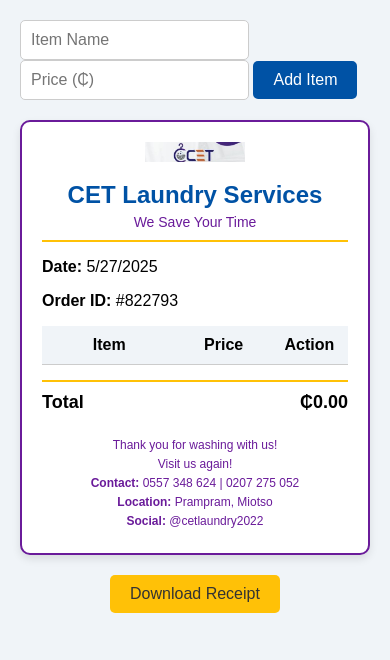
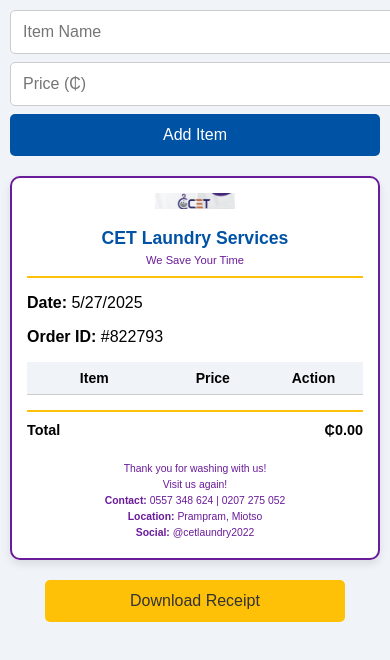
Before and after one commit to JeroGh/receipt, a plain HTML site: page index.html in a window 390 px wide. Drawn offline with Linux system fonts and the light colour scheme.

Commit message:
Update style.css

```diff
--- a/style.css
+++ b/style.css
@@ -3,17 +3,28 @@
     background-color: #f0f4f8;
     margin: 0;
     padding: 20px;
+    min-height: 100vh;
+    display: flex;
+    justify-content: center;
+    align-items: flex-start;
   }
 
   .container {
+    width: 100%;
     max-width: 600px;
     margin: 0 auto;
   }
 
   .input-section {
+    width: 100%;
+    margin-bottom: 20px;
+  }
+
+  .input-wrapper {
     display: flex;
+    flex-wrap: wrap;
     gap: 10px;
-    margin-bottom: 20px;
+    justify-content: center;
   }
 
   input {
@@ -21,21 +32,24 @@
     border: 1px solid #ccc;
     border-radius: 5px;
     font-size: 16px;
+    flex: 1;
+    min-width: 120px;
   }
 
   input:focus {
     outline: none;
-    border-color: #0052A5; /* CET blue */
+    border-color: #0052A5;
   }
 
   button {
     padding: 10px 20px;
-    background-color: #0052A5; /* CET blue */
+    background-color: #0052A5;
     color: white;
     border: none;
     border-radius: 5px;
     cursor: pointer;
     font-size: 16px;
+    transition: background-color 0.3s;
   }
 
   button:hover {
@@ -44,38 +58,43 @@
 
   .receipt {
     background-color: white;
-    border: 2px solid #6A1B9A; /* CET purple */
+    border: 2px solid #6A1B9A;
     border-radius: 10px;
     padding: 20px;
     box-shadow: 0 4px 8px rgba(0, 0, 0, 0.1);
+    width: 100%;
+    box-sizing: border-box;
   }
 
   .header {
     text-align: center;
-    border-bottom: 2px solid #FFC107; /* CET yellow */
+    border-bottom: 2px solid #FFC107;
     padding-bottom: 10px;
     margin-bottom: 15px;
   }
 
   .logo {
     max-width: 100px;
+    width: 100%;
+    height: auto;
     margin-bottom: 10px;
   }
 
   .header h2 {
-    color: #0052A5; /* CET blue */
+    color: #0052A5;
     margin: 5px 0;
-    font-size: 24px;
+    font-size: 1.5rem;
   }
 
   .header p {
-    color: #6A1B9A; /* CET purple */
-    font-size: 14px;
+    color: #6A1B9A;
+    font-size: 0.875rem;
     margin: 0;
   }
 
   .items-table {
     margin: 15px 0;
+    width: 100%;
   }
 
   .table-header {
@@ -120,6 +139,7 @@
     padding: 5px 10px;
     cursor: pointer;
     border-radius: 3px;
+    font-size: 0.875rem;
   }
 
   .remove-btn:hover {
@@ -129,17 +149,17 @@
   .total {
     display: flex;
     justify-content: space-between;
-    font-size: 18px;
+    font-size: 1.125rem;
     font-weight: bold;
     padding: 10px 0;
-    border-top: 2px solid #FFC107; /* CET yellow */
+    border-top: 2px solid #FFC107;
     margin-top: 15px;
   }
 
   .footer {
     text-align: center;
-    color: #6A1B9A; /* CET purple */
-    font-size: 12px;
+    color: #6A1B9A;
+    font-size: 0.75rem;
     margin-top: 15px;
   }
 
@@ -150,10 +170,124 @@
   .download-btn {
     display: block;
     margin: 20px auto;
-    background-color: #FFC107; /* CET yellow */
+    background-color: #FFC107;
     color: #333;
+    padding: 12px 24px;
+    font-size: 1rem;
+    width: 100%;
+    max-width: 300px; /* Limit max width for larger screens */
+    box-sizing: border-box;
   }
 
   .download-btn:hover {
     background-color: #e0a800;
   }
+
+  /* Tablet screens (768px - 1024px) */
+  @media (max-width: 1024px) {
+    .container {
+      max-width: 90%;
+    }
+
+    .header h2 {
+      font-size: 1.25rem;
+    }
+
+    .header p {
+      font-size: 0.75rem;
+    }
+
+    input, button {
+      font-size: 14px;
+      padding: 8px;
+    }
+
+    .table-header span, .item span {
+      font-size: 0.875rem;
+    }
+
+    .total {
+      font-size: 1rem;
+    }
+
+    .footer {
+      font-size: 0.7rem;
+    }
+  }
+
+  /* Phone screens (below 768px) */
+  @media (max-width: 768px) {
+    body {
+      padding: 10px;
+    }
+
+    .container {
+      max-width: 100%;
+    }
+
+    .input-wrapper {
+      flex-direction: column;
+      gap: 8px;
+    }
+
+    input {
+      width: 100%;
+      min-width: unset;
+      font-size: 16px;
+      padding: 12px;
+    }
+
+    button {
+      width: 100%;
+      padding: 12px;
+      font-size: 16px;
+    }
+
+    .receipt {
+      padding: 15px;
+    }
+
+    .logo {
+      max-width: 80px;
+    }
+
+    .header h2 {
+      font-size: 1.1rem;
+    }
+
+    .header p {
+      font-size: 0.7rem;
+    }
+
+    .table-header, .item {
+      font-size: 0.75rem;
+      padding: 8px;
+    }
+
+    .table-header span, .item span {
+      flex: 1;
+    }
+
+    .table-header span:last-child, .item span:last-child {
+      flex: 0.7;
+    }
+
+    .remove-btn {
+      padding: 6px 8px;
+      font-size: 0.7rem;
+    }
+
+    .total {
+      font-size: 0.9rem;
+    }
+
+    .footer {
+      font-size: 0.65rem;
+    }
+
+    .download-btn {
+      width: 100%;
+      padding: 12px;
+      font-size: 16px;
+    }
+  }
```
